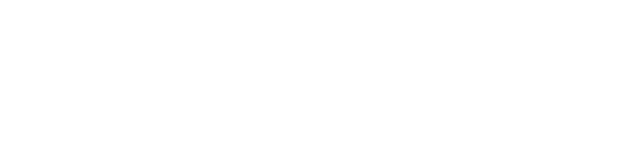
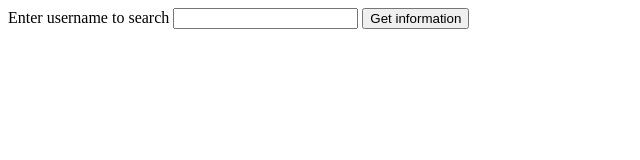
Before and after one commit to lascellesabercrombie/profile-analyser, a plain HTML site: page index.html in a window 1280 px wide. Shown: the whole page, without its empty margins (0-640 px from the left). Drawn offline with Linux system fonts and the light colour scheme.

Commit message:
make basic form to get user input

```diff
--- a/index.html
+++ b/index.html
@@ -8,7 +8,11 @@
     <link href="style.css" rel="stylesheet">
 </head>
 <body>
-
+   <form>
+    <label for="username">Enter username to search</label>
+    <input id="username">
+    <button type="submit">Get information</button>
+   </form>
 </body>
 <script src="script.js"></script>
 </html>
```
